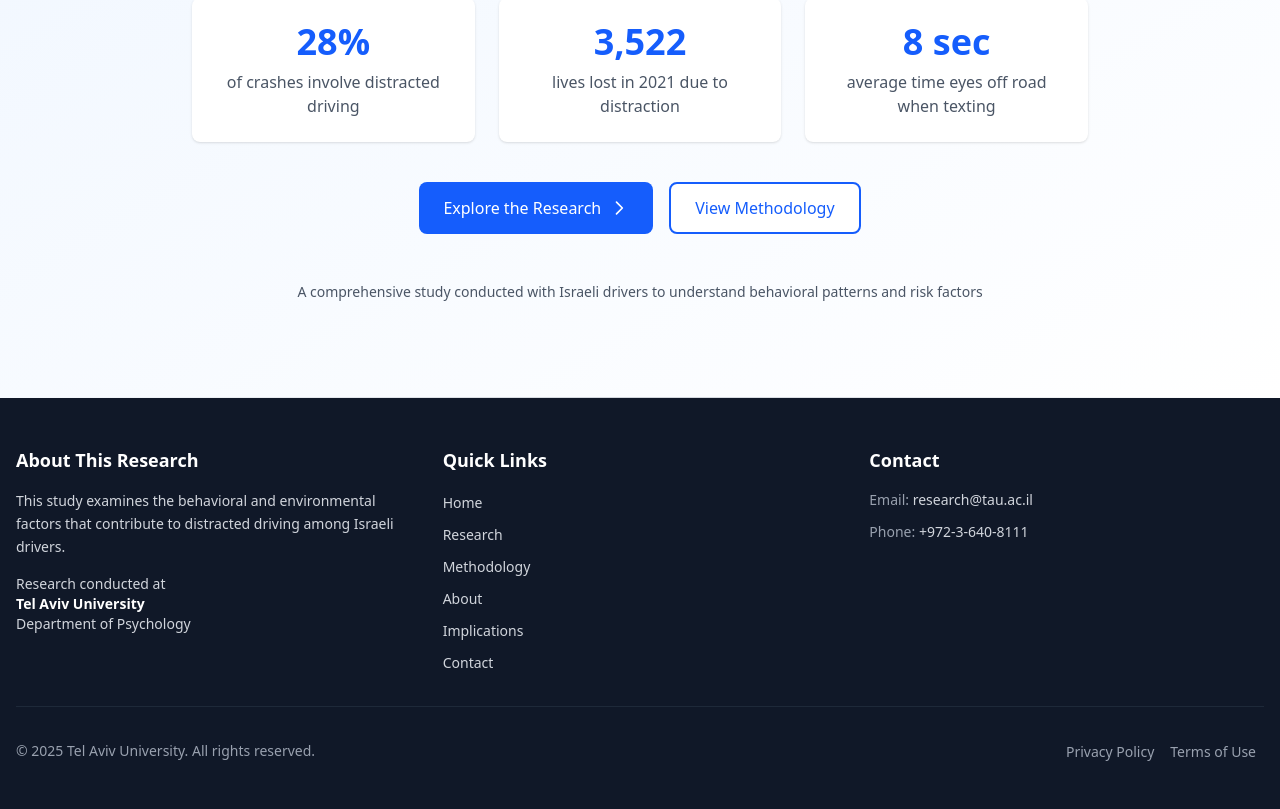
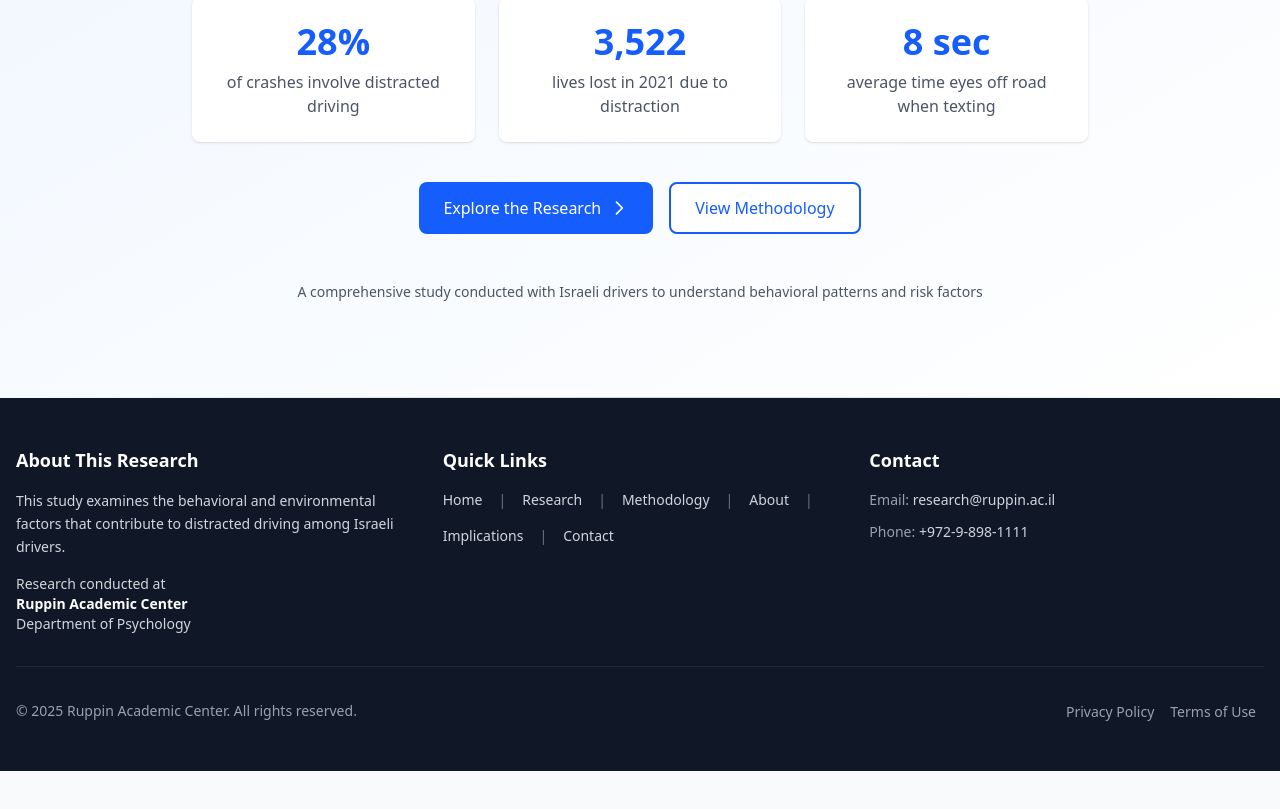
Before and after one commit to WilliamGiammona/odel-project, a Next.js app: page / in a window 1280 px wide. Shown: the part 403-1212 px from the top of the page. After the commit the page ends 1174 px from the top, so only its background shows below. Built offline with nearby package versions, Linux system fonts and the light colour scheme.

Commit message:
style fixes

```diff
--- a/app/components/Footer.tsx
+++ b/app/components/Footer.tsx
@@ -43,18 +43,20 @@ export default function Footer() {
             <h3 className="text-white font-semibold text-lg mb-4">
               {t("footerQuickLinks")}
             </h3>
-            <ul className="space-y-2">
-              {quickLinks.map((link) => (
-                <li key={link.href}>
+            <div className="flex flex-wrap gap-4">
+              {quickLinks.map((link, index) => (
                 <Link
+                  key={link.href}
                   href={link.href}
                   className="text-sm hover:text-white transition-colors cursor-pointer"
                 >
                   {link.label}
+                  {index < quickLinks.length - 1 && (
+                    <span className="text-gray-500 ml-4">|</span>
+                  )}
                 </Link>
-                </li>
               ))}
-            </ul>
+            </div>
           </div>
 
           {/* Contact Information */}
@@ -68,10 +70,10 @@ export default function Footer() {
                   {t("footerContactEmail")}:{" "}
                 </span>
                 <a
-                  href="mailto:research@tau.ac.il"
+                  href="mailto:research@ruppin.ac.il"
                   className="hover:text-white transition-colors"
                 >
-                  research@tau.ac.il
+                  research@ruppin.ac.il
                 </a>
               </div>
               <div>
@@ -79,10 +81,10 @@ export default function Footer() {
                   {t("footerContactPhone")}:{" "}
                 </span>
                 <a
-                  href="tel:+97236408111"
+                  href="tel:+97298981111"
                   className="hover:text-white transition-colors"
                 >
-                  +972-3-640-8111
+                  +972-9-898-1111
                 </a>
               </div>
             </div>
--- a/app/contexts/LanguageContext.tsx
+++ b/app/contexts/LanguageContext.tsx
@@ -53,7 +53,7 @@ const translations = {
     footerContactPhone: "Phone",
     footerRights: "All rights reserved",
     footerDeveloped: "Research conducted at",
-    footerUniversity: "Tel Aviv University",
+    footerUniversity: "Ruppin Academic Center",
     footerDepartment: "Department of Psychology",
   },
   he: {
@@ -97,7 +97,7 @@ const translations = {
     footerContactPhone: "טלפון",
     footerRights: "כל הזכויות שמורות",
     footerDeveloped: "המחקר נערך ב",
-    footerUniversity: "אוניברסיטת תל אביב",
+    footerUniversity: "המרכז האקדמי רופין",
     footerDepartment: "החוג לפסיכולוגיה",
   },
 };
```
Lines whose indentation alone changed are shown as unchanged.
